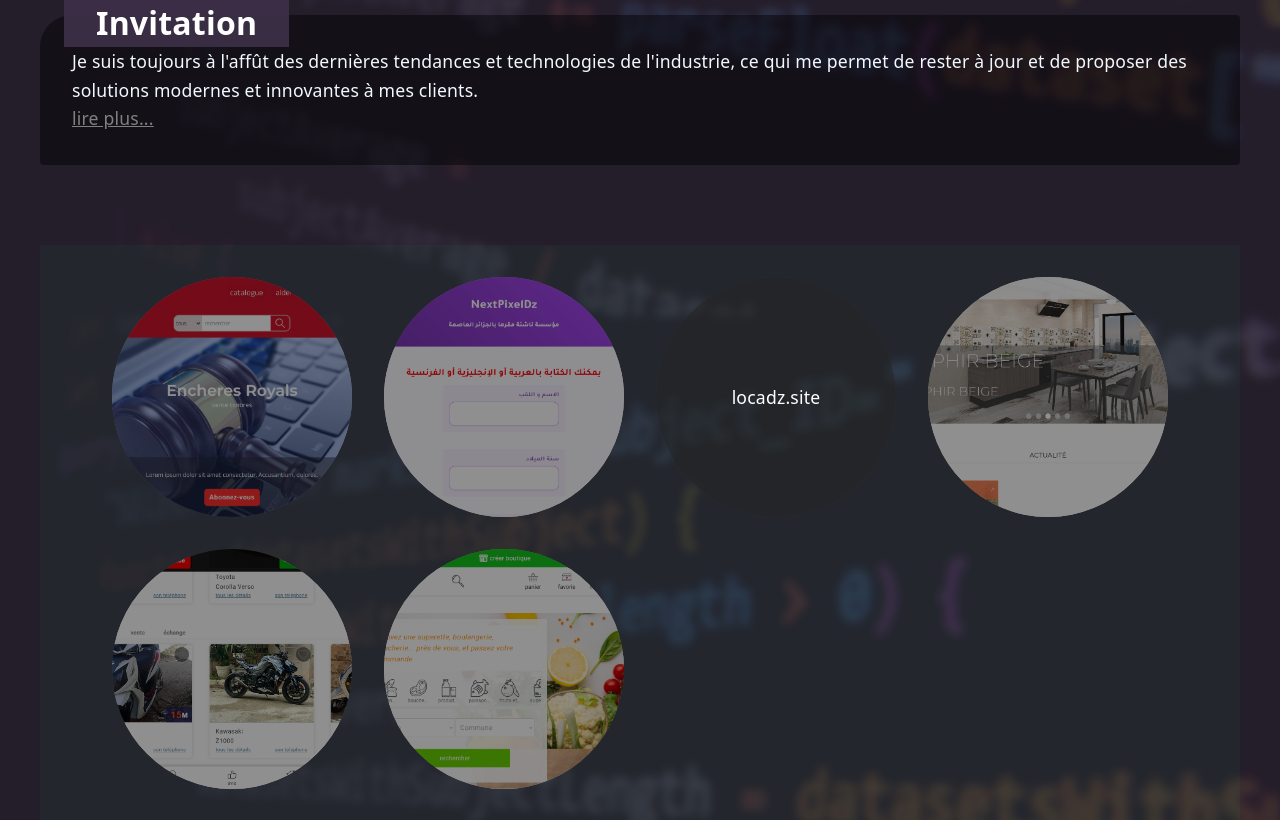
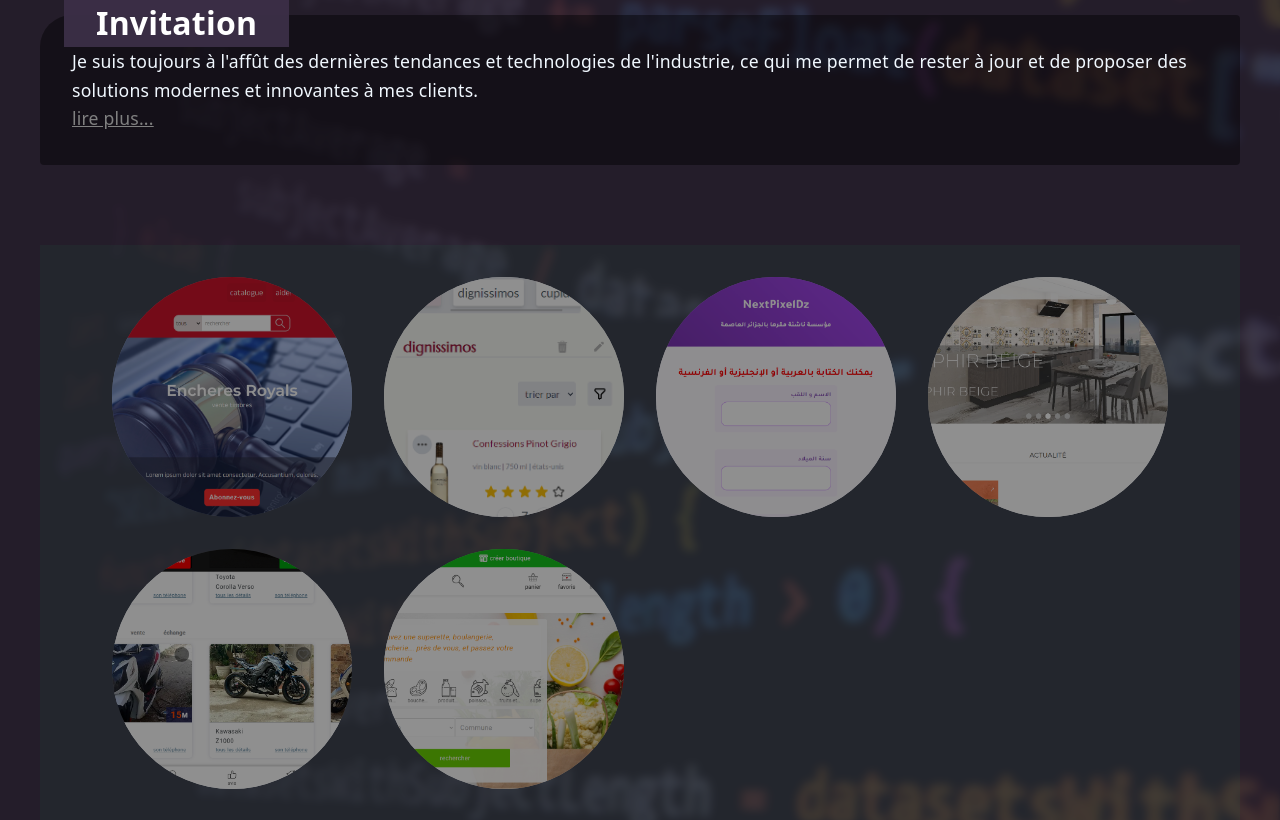
Before and after one commit to sadektouati/saddektouati.site, a PHP site: page / in a window 1280 px wide. Shown: the part 1136-1956 px from the top of the page. Run offline with PHP 8.4, Linux system fonts and the light colour scheme.

Commit message:
grid pour l'affichage de projets pors réalisés

```diff
--- a/index.php
+++ b/index.php
@@ -132,10 +132,13 @@
             <a href="https://stampe.saddektouati.site/">stampe.site</a>
         </li>
         <li>
+            <img src="/images/captures/vino.png" alt="vino">
+            <a href="https://vino.saddektouati.site">vino.site</a>
+        </li>
+        <li>
             <img src="/images/captures/nextpixel.png" alt="nextpixel">
             <a href="https://nextpixel.dz">nextpixel.dz</a>
         </li>
-        <li><a href="https://locadz.site/">locadz.site</a></li>
         <li>
             <img src="/images/captures/corsoceram.png" alt="corsoceram">
             <a href="https://corsoceram.com">corsoceram.com</a>
```
Also changed, not shown: images/captures/vino.png (added).
